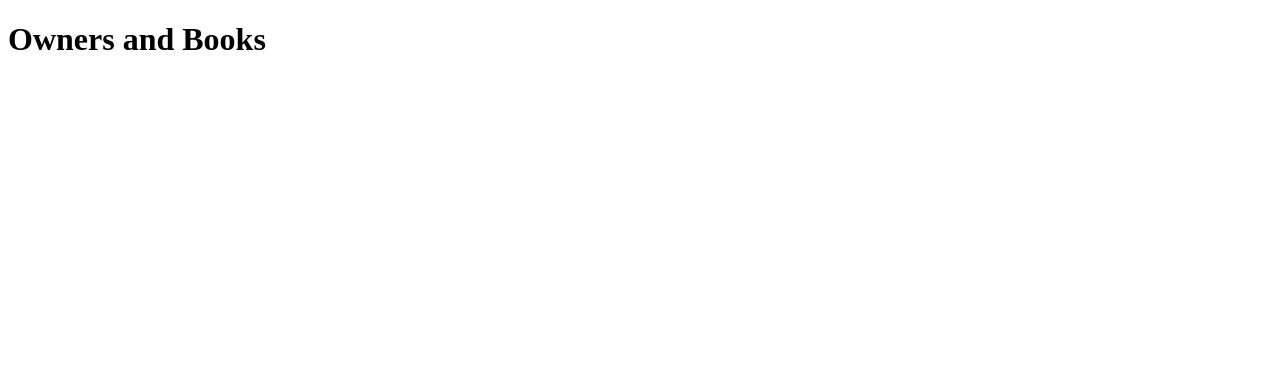
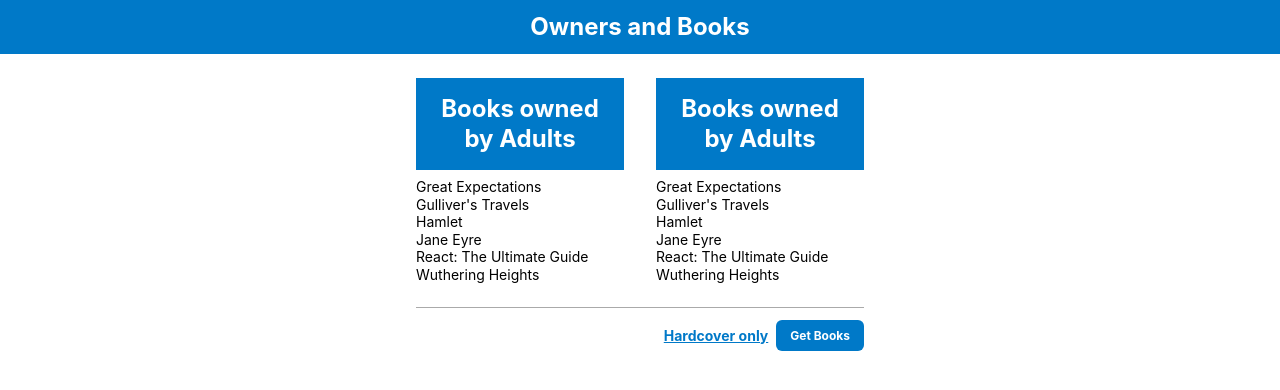
Before and after one commit to razibdumham/Bupa-ReactTest, a React (Vite) app: page / in a window 1280 px wide. Shown: the top 390 px of the page. Built offline with nearby package versions, Linux system fonts and the light colour scheme.

Commit message:
Start writing React components

```diff
--- a/index.html
+++ b/index.html
@@ -2,9 +2,8 @@
 <html lang="en">
   <head>
     <meta charset="UTF-8" />
-    <link rel="icon" type="image/svg+xml" href="/favicon.svg" />
     <meta name="viewport" content="width=device-width, initial-scale=1.0" />
-    <title>bupa-reacttest</title>
+    <title>Owners and Books</title>
   </head>
   <body>
     <div id="root"></div>
--- a/src/App.jsx
+++ b/src/App.jsx
@@ -1,8 +1,16 @@
+import Footer from "./components/Footer.jsx";
+import Header from "./components/Header.jsx";
+import Section from "./components/Section.jsx";
 function App() {
   return (
-    <div>
-      <h1>Owners and Books</h1>
-    </div>
+    <>
+      <Header />
+      <main>
+        <Section />
+        <Section />
+        <Footer />
+      </main>
+    </>
   );
 }
 
--- /dev/null
+++ b/src/components/Footer.jsx
@@ -0,0 +1,8 @@
+export default function Footer() {
+  return (
+    <footer>
+      <a href="#">Hardcover only</a>
+      <button>Get Books</button>
+    </footer>
+  );
+}
--- /dev/null
+++ b/src/components/Header.jsx
@@ -0,0 +1,3 @@
+export default function Header() {
+  return <h1>Owners and Books</h1>;
+}
--- /dev/null
+++ b/src/components/Section.jsx
@@ -0,0 +1,15 @@
+export default function Section() {
+  return (
+    <section>
+      <h2>Books owned by Adults</h2>
+      <ul>
+        <li>Great Expectations</li>
+        <li>Gulliver's Travels</li>
+        <li>Hamlet</li>
+        <li>Jane Eyre</li>
+        <li>React: The Ultimate Guide</li>
+        <li>Wuthering Heights</li>
+      </ul>
+    </section>
+  );
+}
--- a/src/main.jsx
+++ b/src/main.jsx
@@ -1,7 +1,7 @@
 import { StrictMode } from "react";
 import { createRoot } from "react-dom/client";
-
 import App from "./App.jsx";
+import "./styles.css";
 
 createRoot(document.getElementById("root")).render(
   <StrictMode>
--- /dev/null
+++ b/src/styles.css
@@ -0,0 +1,101 @@
+/* CSS Document --Default blue color code given*/
+:root {
+  --blue: #0079c8;
+}
+
+/* Reset default styles for the body where main 2 sections including footer is included */
+body {
+  margin: 0;
+  font:
+    14px/1.25 Inter,
+    system-ui,
+    sans-serif;
+}
+
+/* Style for the heaader and sub-header */
+h1,
+h2 {
+  margin: 0;
+  background: var(--blue);
+  color: #fff;
+  text-align: center;
+}
+
+h1 {
+  padding: 12px;
+  font-size: 24px;
+}
+h2 {
+  padding: 16px 8px;
+  margin-bottom: 8px;
+  font-size: 24px;
+}
+
+/* Desktop: two columns, footer spans both */
+main {
+  display: grid;
+  grid-template-columns: repeat(2, 208px);
+  gap: 24px 32px;
+  justify-content: center;
+  padding: 24px 16px;
+}
+
+ul {
+  margin: 0;
+  padding: 0;
+  list-style: none;
+}
+
+/* Style for the footer section where the button is included */
+footer {
+  grid-column: 1 / -1;
+  display: flex;
+  justify-content: flex-end;
+  align-items: center;
+  gap: 8px;
+  padding-top: 12px;
+  border-top: 1px solid #aaa;
+}
+
+a {
+  color: var(--blue);
+  font-weight: 700;
+}
+
+button {
+  padding: 8px 14px;
+  border: 0;
+  border-radius: 6px;
+  background: var(--blue);
+  color: #fff;
+  cursor: pointer;
+  font:
+    700 12px Inter,
+    system-ui,
+    sans-serif;
+}
+
+/* Mobile: stacked cards, centred footer with button above link */
+@media (max-width: 600px) {
+  main {
+    grid-template-columns: 1fr;
+    gap: 16px;
+  }
+
+  section {
+    padding: 8px;
+    border: 1px solid #000;
+    border-radius: 4px;
+    box-shadow: 4px 4px 0 #333;
+  }
+
+  footer {
+    flex-direction: column-reverse;
+    justify-content: center;
+    gap: 6px;
+  }
+
+  button {
+    padding: 10px 56px;
+  }
+}
```
